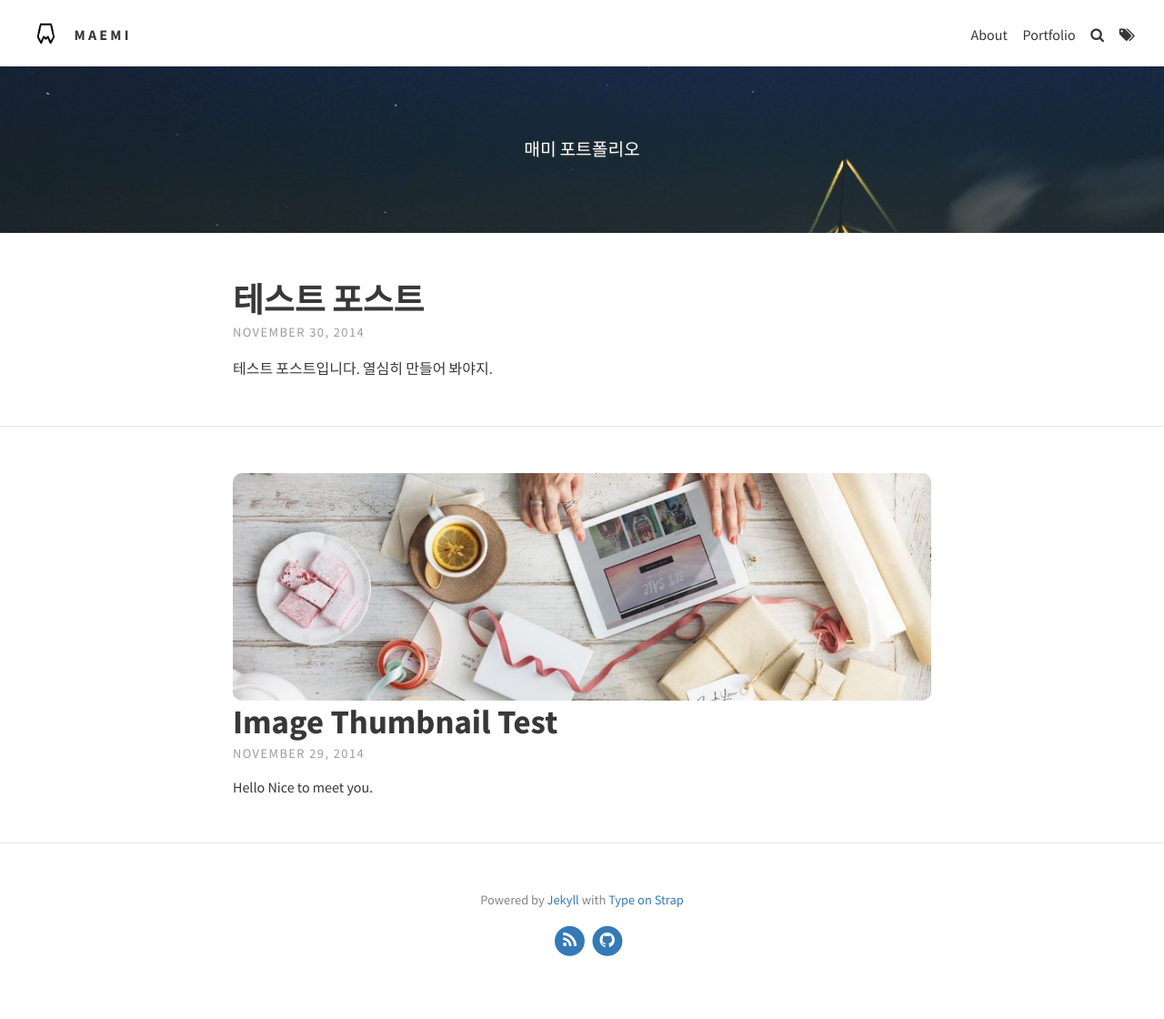
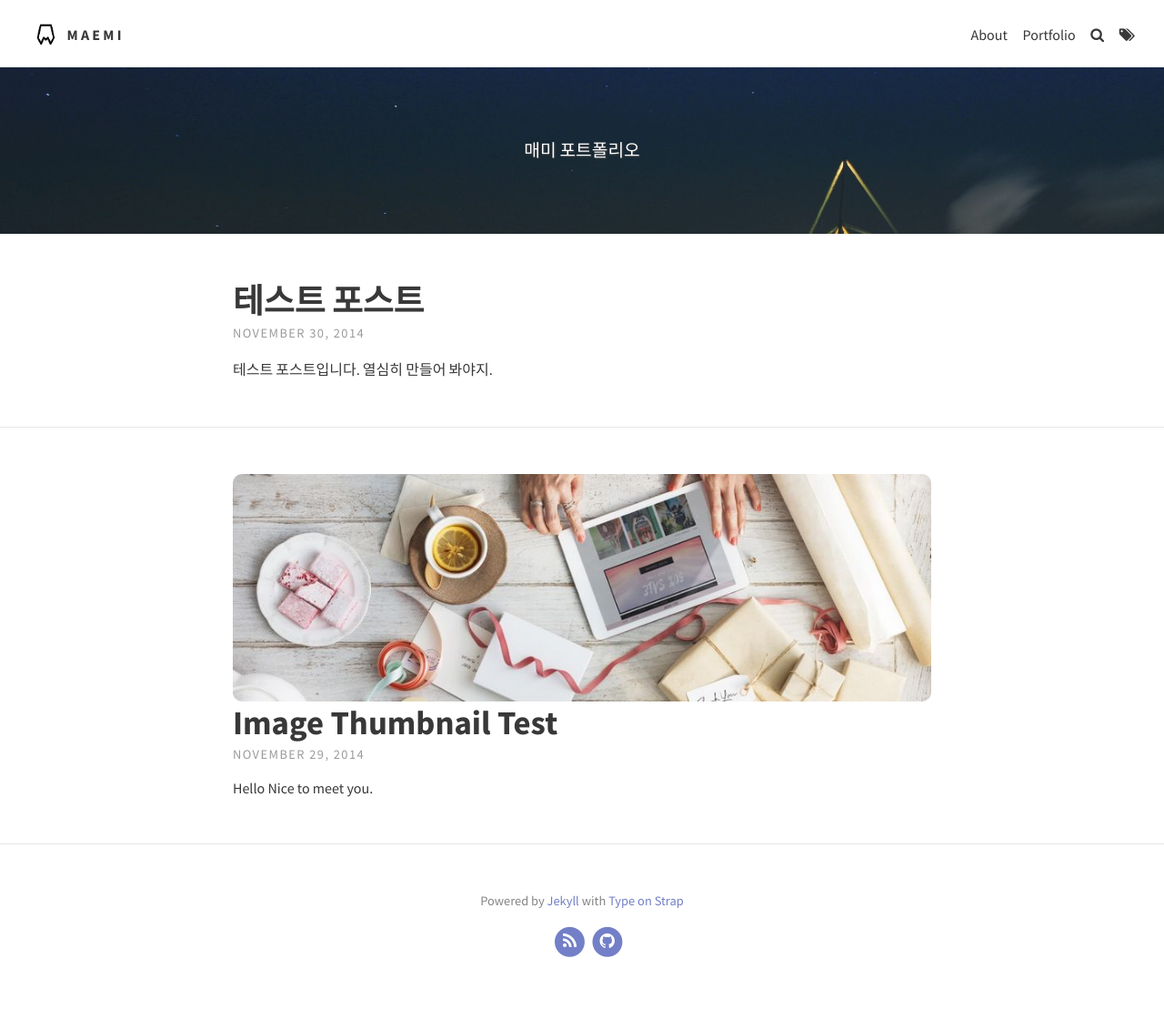
Before and after one commit to maeeemi/maeeemi.github.io, a Jekyll site: the page built from index.html, in a window 1280 px wide. Shown: the whole page at 91% size. Built offline with Jekyll 4.4.1, drawn with Linux system fonts in a browser that asks for light colours; the list of posts is cut into pages by our own code.

Commit message:
theme-color change

```diff
--- a/_sass/base/_variables.scss
+++ b/_sass/base/_variables.scss
@@ -11,7 +11,7 @@ $padding-small: 4%;
 $padding-x-small: 3%;
 
 // Brand colours
-$theme-color: #337ab7;
+$theme-color: #737fc7;
 $brand-color: #fff;
 $background-color: #fff;
 $border-color: rgba(0, 0, 0, 0.1); // rgba recommended if using feature images
--- a/_sass/includes/_navbar.scss
+++ b/_sass/includes/_navbar.scss
@@ -23,9 +23,8 @@
         height: 3em;
         width: 3em;
         float: left;
-        margin-top: -13px;
+        margin-top: -12px;
         border-radius: 0.2em;
-        margin-right: 0.5em;
         padding: 10px 10px;
 
     }
```
